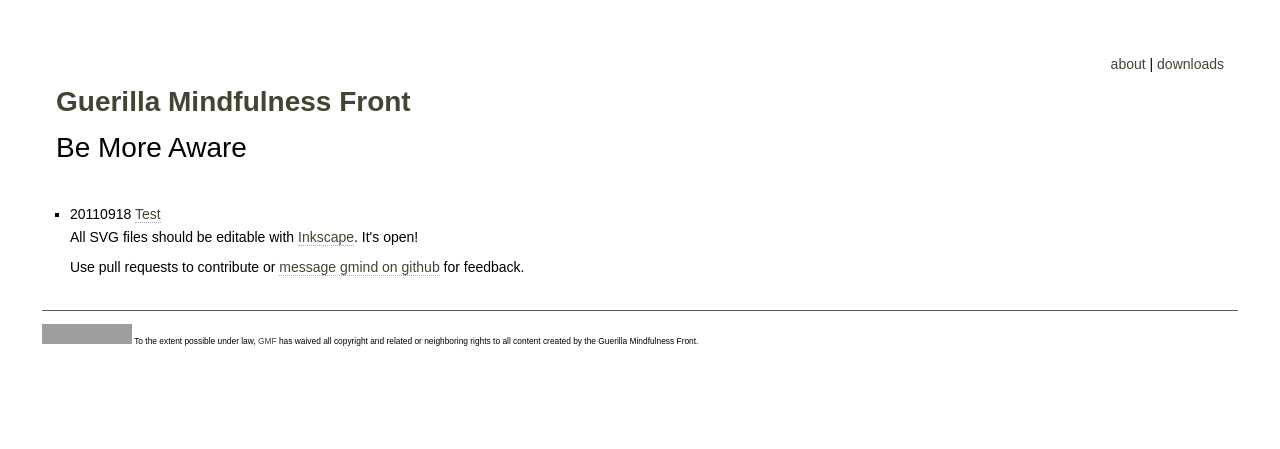
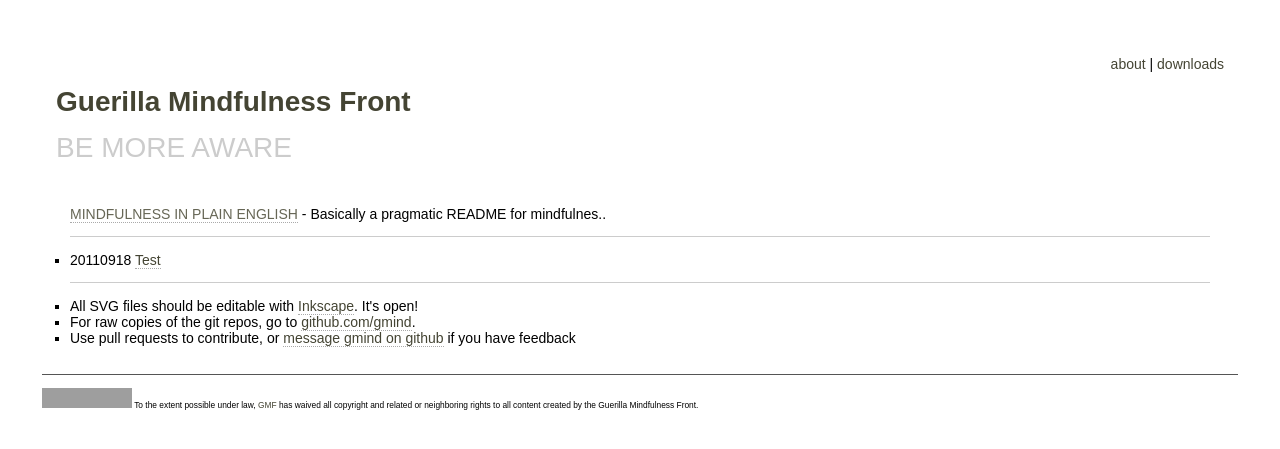
Before and after one commit to gmind/gmind.github.com, a Jekyll site: the page built from index.html, in a window 1280 px wide. Shown: the top 449 px of the page. Built offline with Jekyll 4.4.1, drawn with Linux system fonts in a browser that asks for light colours; nearby versions of some CDN libraries; Markdown is read by kramdown in place of the engine named in the settings; grey boxes are pictures that could not be loaded.

```diff
--- a/_config.yml
+++ b/_config.yml
@@ -1,6 +1,6 @@
 #Presentation Settings
 sitename: Guerilla Mindfulness Front
-tagline: Be More Aware
+tagline: BE MORE AWARE
 url: http://gmind.github.com
 #Deployment Settings
 pygments:    true
--- a/css/main.css
+++ b/css/main.css
@@ -60,6 +60,8 @@ h2.title {
   font-size: 200%;
   font-decoration: none;
   font-weight: normal;
+  letter-spacing: 120%;
+  color: #ccc;
 }
 
 .excerpt {
--- a/index.html
+++ b/index.html
@@ -3,6 +3,11 @@ layout: default
 title: Home
 ---
 
+
+<a href="">MINDFULNESS IN PLAIN ENGLISH</a> - Basically a pragmatic README for
+mindfulnes..
+
+<hr/>
 
 
 <ul id="archive">
@@ -11,10 +16,14 @@ title: Home
 {% endfor %}
 </ul>
 
-<p>
-All SVG files should be editable with <a href="http://inkscape.org/">Inkscape</a>. It's open!
-</p>
+<hr/>
 
-<p>
-Use pull requests to contribute or <a href="https://github.com/gmind">message gmind on github</a> for feedback.
-</p>
+<ul>
+
+<li>All SVG files should be editable with <a href="http://inkscape.org/">Inkscape</a>. It's open!</li>
+
+<li>For raw copies of the git repos, go to <a href="https://github.com/gmind">github.com/gmind</a>.</li>
+
+<li>Use pull requests to contribute, or <a href="https://github.com/gmind">message gmind on github</a> if you have feedback</li>
+
+</ul>
```
Also changed, not shown: about.markdown (added, +33 -0 lines).
